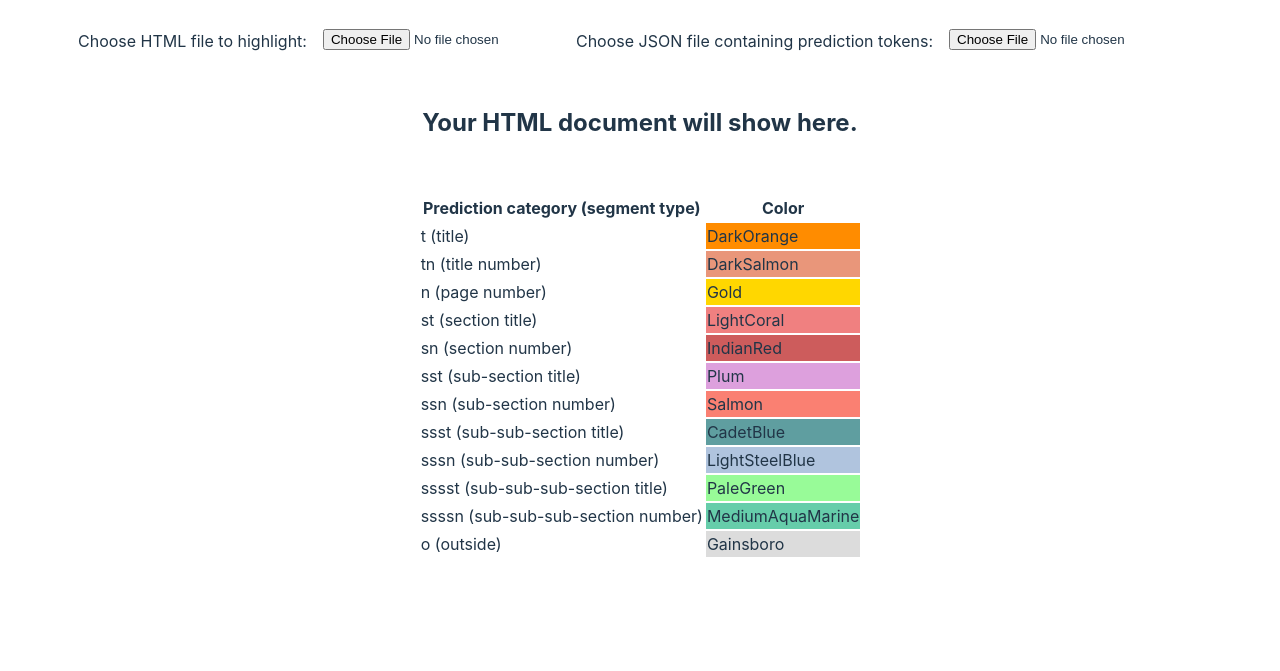
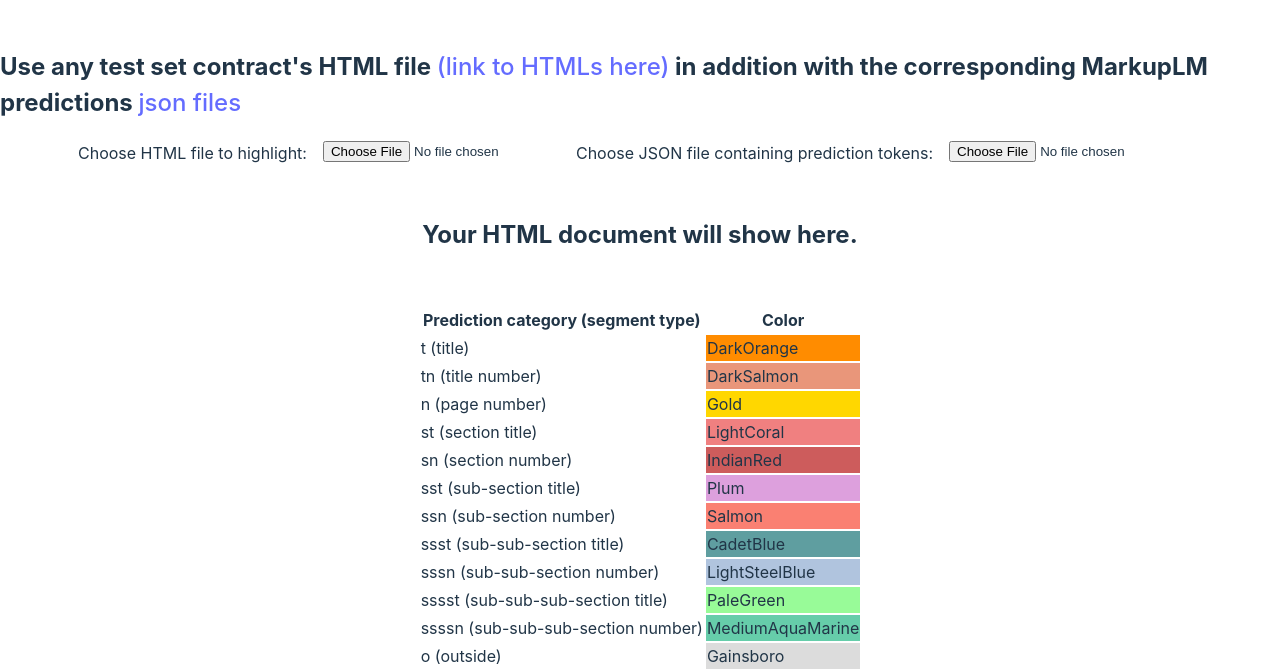
Before and after one commit to davidc97/xpath-token-colorizer, a website built with Vite: page index.html in a window 1280 px wide. Shown: the part 160-831 px from the top of the page. Before the commit the page ends 800 px from the top, so only its background shows below. Built offline with nearby package versions, Linux system fonts and the light colour scheme.

Commit message:
Update index.html

```diff
--- a/index.html
+++ b/index.html
@@ -9,6 +9,7 @@
   <body>
     <div id="app"></div>
     <h1> Data Visualizer for <a href="https://github.com/MarkupMnA/MarkupMnA-Markup-Based-Segmentation-of-MnA-Agreements">MarkupMnA Model Inference</a></h1>
+    <h2> Use any test set contract's HTML file <a href="https://zenodo.org/record/8040341">(link to HTMLs here)</a> in addition with the corresponding MarkupLM predictions <a href="https://drive.google.com/drive/u/0/folders/1FZPBE0Eb2OoAfWjAK6yiKSabKkIEO8u_">json files</a></h2>
     <div class="file-upload">
       <label class="file-label">
         Choose HTML file to highlight:
```
